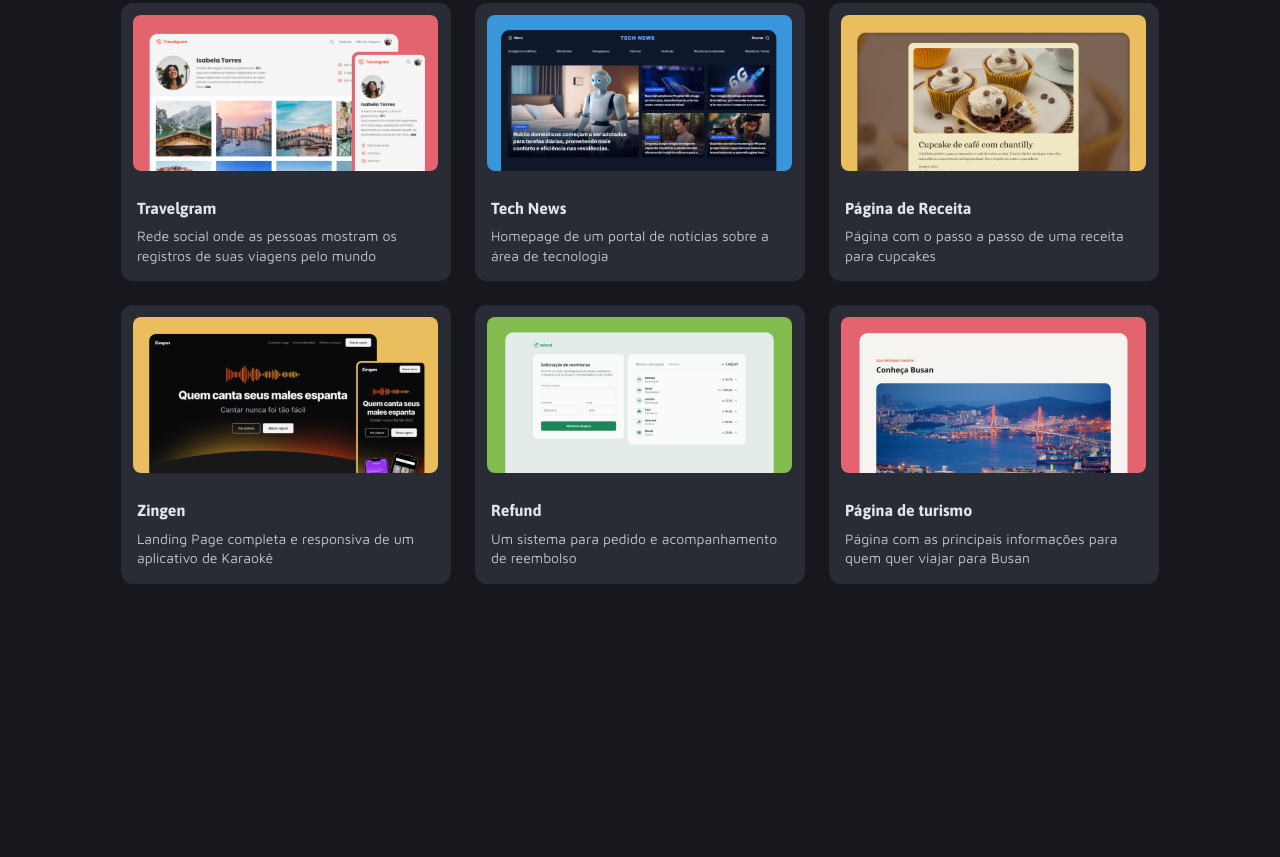
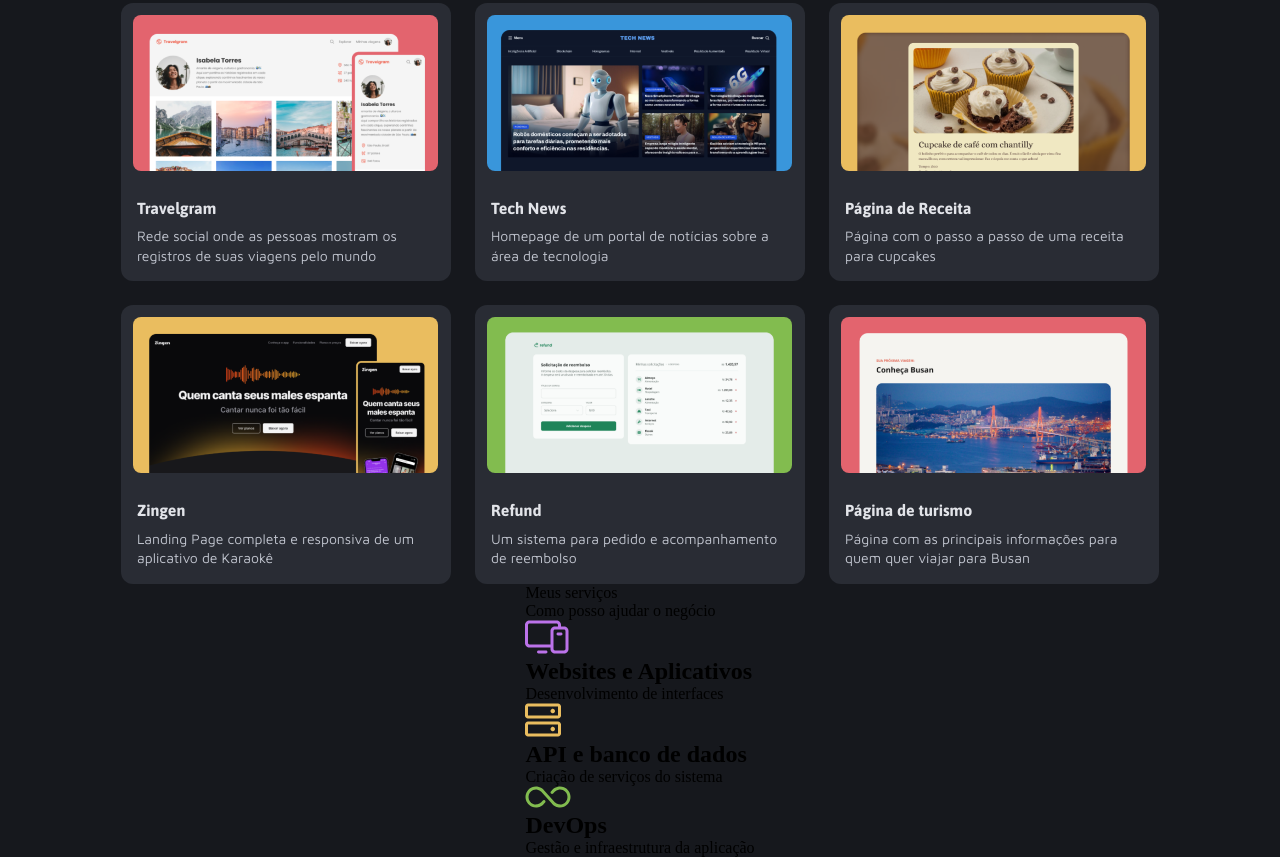
Before and after one commit to ericjquest/projeto-portfoliodev, a plain HTML site: page index.html in a window 1280 px wide. Shown: the part 993-1850 px from the top of the page. Before the commit the page ends 1577 px from the top, so only its background shows below. Drawn offline with Linux system fonts and the light colour scheme.

Commit message:
html da sessão services

```diff
--- a/index.html
+++ b/index.html
@@ -107,3 +107,32 @@
     </div>
 
   </section>
+
+  <section id="services" class="container">
+    <header>
+      <div class="servicos">Meus serviços</div>
+      <div class="negocio">Como posso ajudar o negócio</div>
+    </header>
+
+    <main>
+      <div>
+        <img src="assets/icons/computador.svg" alt="icone de computador">
+        <h1>Websites e Aplicativos</h1>
+        <p>Desenvolvimento de interfaces</p>
+      </div>
+
+      <div>
+        <img src="assets/icons/dados.svg" alt="icone de banco de dados">
+        <h1>API e banco de dados</h1>
+        <p>Criação de serviços do sistema </p>
+      </div>
+
+      <div>
+        <img src="assets/icons/devops.svg" alt="icone do devops">
+        <h1>DevOps</h1>
+        <p>Gestão e infraestrutura da aplicação</p>
+      </div>
+    </main>
+  </section>
+</body>
+</html>
```
